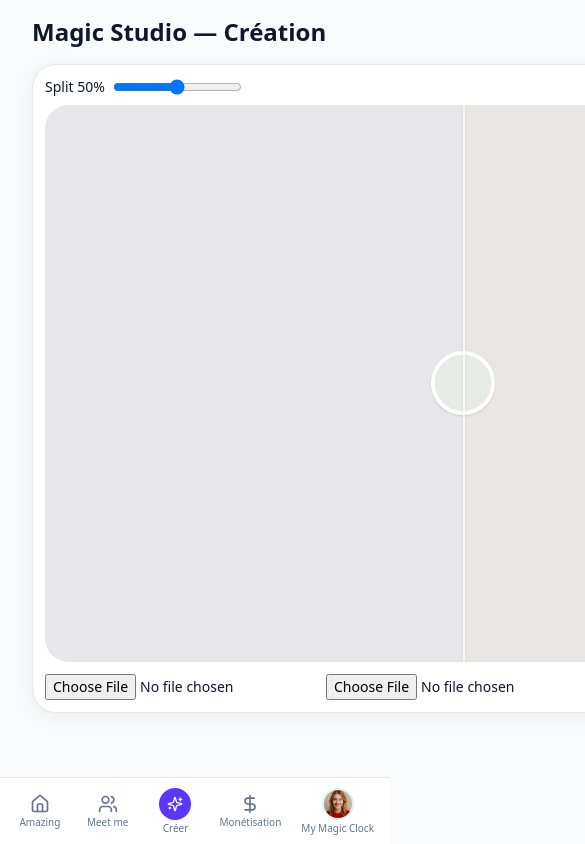
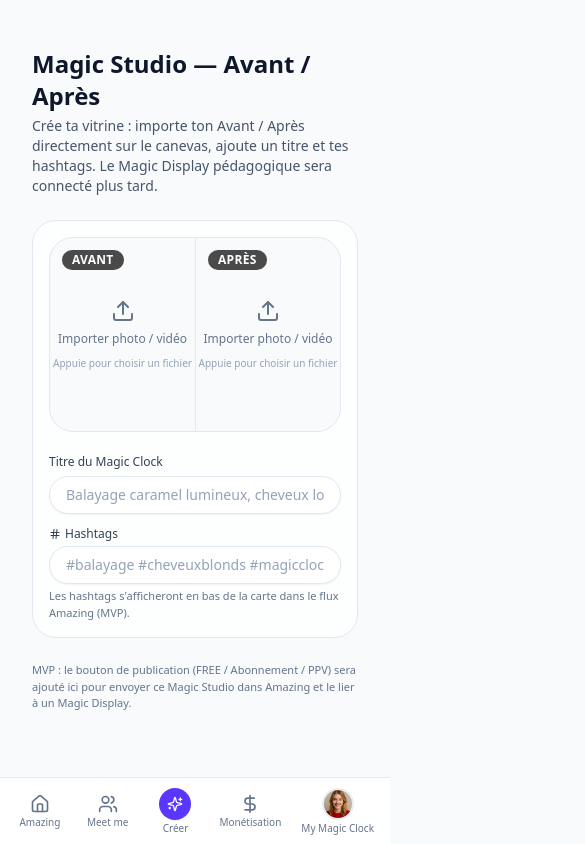
Before and after one commit to welcome-magic-clock/magic-clock-web-mvp, a Next.js app: page /studio in a window 390 px wide. Shown: the top 844 px of the page, 585 px wide, since content can reach past the window. Built offline with nearby package versions, Linux system fonts and the light colour scheme.

Commit message:
Update page.tsx

```diff
--- a/app/studio/page.tsx
+++ b/app/studio/page.tsx
@@ -1,10 +1,186 @@
+// app/studio/page.tsx
+"use client";
 
-import BeforeAfter from "@/features/studio/BeforeAfter";
-export default function Page(){
+import { useState, useRef } from "react";
+import { Upload, Hash } from "lucide-react";
+
+type MediaKind = "image" | "video";
+
+type MediaState = {
+  kind: MediaKind | null;
+  url: string | null;
+};
+
+export default function MagicStudioPage() {
+  const [before, setBefore] = useState<MediaState>({ kind: null, url: null });
+  const [after, setAfter] = useState<MediaState>({ kind: null, url: null });
+  const [title, setTitle] = useState("");
+  const [hashtags, setHashtags] = useState("");
+
+  const beforeInputRef = useRef<HTMLInputElement | null>(null);
+  const afterInputRef = useRef<HTMLInputElement | null>(null);
+
+  function handleFileChange(
+    event: React.ChangeEvent<HTMLInputElement>,
+    side: "before" | "after"
+  ) {
+    const file = event.target.files?.[0];
+    if (!file) return;
+
+    const url = URL.createObjectURL(file);
+    const kind: MediaKind = file.type.startsWith("video")
+      ? "video"
+      : "image";
+
+    const state: MediaState = { kind, url };
+
+    if (side === "before") {
+      setBefore(state);
+    } else {
+      setAfter(state);
+    }
+  }
+
   return (
-    <div className="container space-y-4">
-      <h1 className="text-2xl font-semibold">Magic Studio — Création</h1>
-      <BeforeAfter />
-    </div>
+    <main className="container max-w-4xl py-8 space-y-6">
+      <header className="space-y-1">
+        <h1 className="text-2xl font-semibold">Magic Studio — Avant / Après</h1>
+        <p className="text-sm text-slate-600">
+          Crée ta vitrine : importe ton Avant / Après directement sur le
+          canevas, ajoute un titre et tes hashtags. Le Magic Display
+          pédagogique sera connecté plus tard.
+        </p>
+      </header>
+
+      <section className="rounded-3xl border border-slate-200 bg-white/80 p-4 sm:p-6 space-y-4">
+        {/* CANEVAS AVANT / APRÈS */}
+        <div className="relative overflow-hidden rounded-2xl border border-slate-200 bg-slate-50">
+          <div className="grid grid-cols-2 divide-x divide-slate-200">
+            {/* AVANT */}
+            <button
+              type="button"
+              className="relative aspect-[3/4] w-full overflow-hidden focus:outline-none focus-visible:ring-2 focus-visible:ring-brand-500"
+              onClick={() => beforeInputRef.current?.click()}
+            >
+              <span className="absolute left-3 top-3 z-10 rounded-full bg-black/70 px-2.5 py-0.5 text-xs font-semibold uppercase tracking-wide text-white">
+                Avant
+              </span>
+              {before.url ? (
+                before.kind === "video" ? (
+                  <video
+                    src={before.url}
+                    className="h-full w-full object-cover"
+                    controls
+                  />
+                ) : (
+                  <img
+                    src={before.url}
+                    alt="Avant"
+                    className="h-full w-full object-cover"
+                  />
+                )
+              ) : (
+                <div className="flex h-full w-full flex-col items-center justify-center gap-2 text-xs text-slate-500">
+                  <Upload className="h-6 w-6" />
+                  <span>Importer photo / vidéo</span>
+                  <span className="text-[10px] text-slate-400">
+                    Appuie pour choisir un fichier
+                  </span>
+                </div>
+              )}
+              <input
+                ref={beforeInputRef}
+                type="file"
+                accept="image/*,video/*"
+                className="hidden"
+                onChange={(event) => handleFileChange(event, "before")}
+              />
+            </button>
+
+            {/* APRÈS */}
+            <button
+              type="button"
+              className="relative aspect-[3/4] w-full overflow-hidden focus:outline-none focus-visible:ring-2 focus-visible:ring-brand-500"
+              onClick={() => afterInputRef.current?.click()}
+            >
+              <span className="absolute left-3 top-3 z-10 rounded-full bg-black/70 px-2.5 py-0.5 text-xs font-semibold uppercase tracking-wide text-white">
+                Après
+              </span>
+              {after.url ? (
+                after.kind === "video" ? (
+                  <video
+                    src={after.url}
+                    className="h-full w-full object-cover"
+                    controls
+                  />
+                ) : (
+                  <img
+                    src={after.url}
+                    alt="Après"
+                    className="h-full w-full object-cover"
+                  />
+                )
+              ) : (
+                <div className="flex h-full w-full flex-col items-center justify-center gap-2 text-xs text-slate-500">
+                  <Upload className="h-6 w-6" />
+                  <span>Importer photo / vidéo</span>
+                  <span className="text-[10px] text-slate-400">
+                    Appuie pour choisir un fichier
+                  </span>
+                </div>
+              )}
+              <input
+                ref={afterInputRef}
+                type="file"
+                accept="image/*,video/*"
+                className="hidden"
+                onChange={(event) => handleFileChange(event, "after")}
+              />
+            </button>
+          </div>
+        </div>
+
+        {/* TITRE & HASHTAGS SOUS LE CANEVAS */}
+        <div className="space-y-3">
+          <div className="space-y-1">
+            <label className="text-xs font-medium text-slate-700">
+              Titre du Magic Clock
+            </label>
+            <input
+              type="text"
+              value={title}
+              onChange={(event) => setTitle(event.target.value)}
+              placeholder="Balayage caramel lumineux, cheveux longs"
+              className="w-full rounded-full border border-slate-200 px-4 py-2 text-sm shadow-sm placeholder:text-slate-400 focus:border-brand-500 focus:outline-none focus:ring-1 focus:ring-brand-500"
+            />
+          </div>
+
+          <div className="space-y-1">
+            <label className="flex items-center gap-1 text-xs font-medium text-slate-700">
+              <Hash className="h-3 w-3" />
+              Hashtags
+            </label>
+            <input
+              type="text"
+              value={hashtags}
+              onChange={(event) => setHashtags(event.target.value)}
+              placeholder="#balayage #cheveuxblonds #magicclock"
+              className="w-full rounded-full border border-slate-200 px-4 py-2 text-sm shadow-sm placeholder:text-slate-400 focus:border-brand-500 focus:outline-none focus:ring-1 focus:ring-brand-500"
+            />
+            <p className="text-[11px] text-slate-500">
+              Les hashtags s&apos;afficheront en bas de la carte dans le flux
+              Amazing (MVP).
+            </p>
+          </div>
+        </div>
+      </section>
+
+      <section className="space-y-1">
+        <p className="text-[11px] text-slate-500">
+          MVP : le bouton de publication (FREE / Abonnement / PPV) sera ajouté ici
+          pour envoyer ce Magic Studio dans Amazing et le lier à un Magic Display.
+        </p>
+      </section>
+    </main>
   );
 }
```
